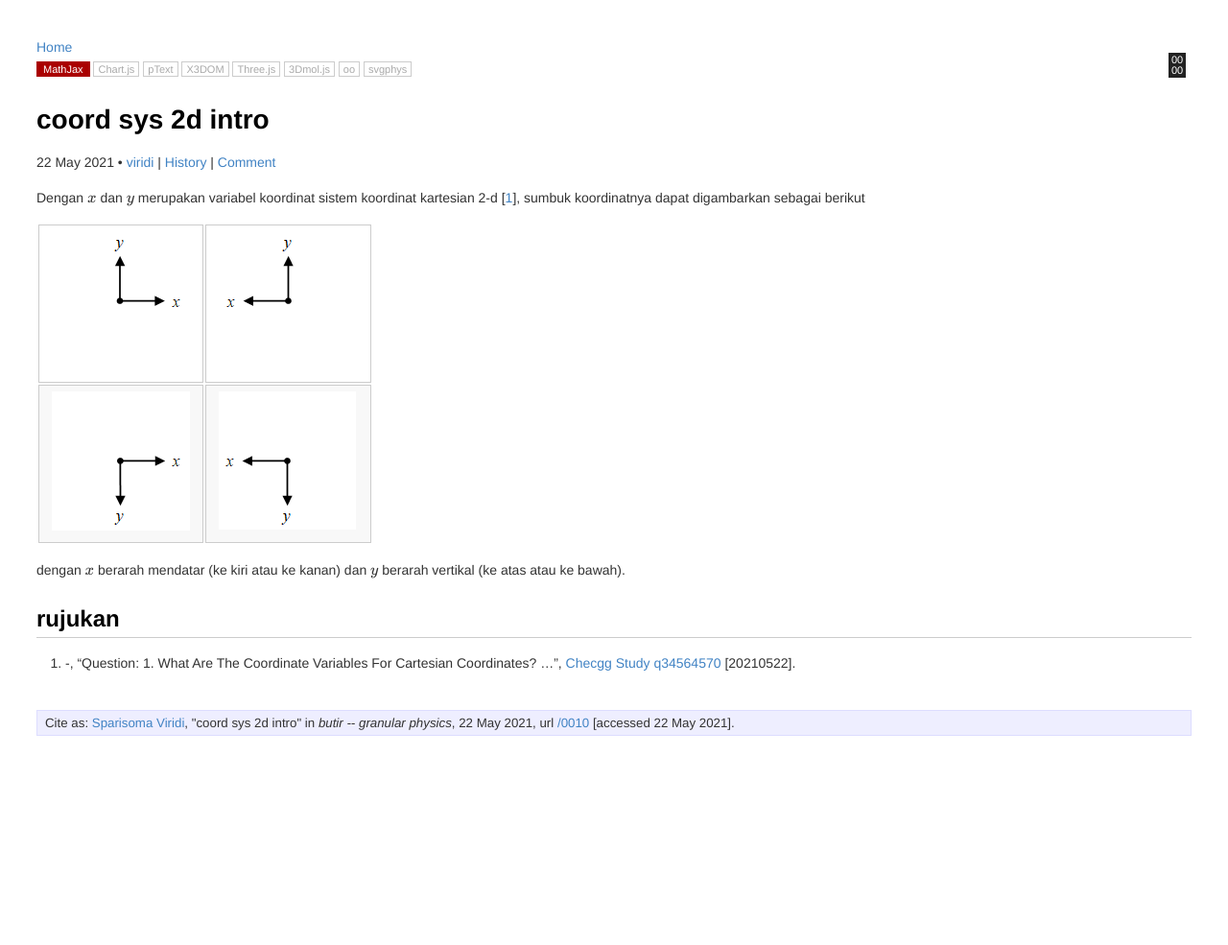
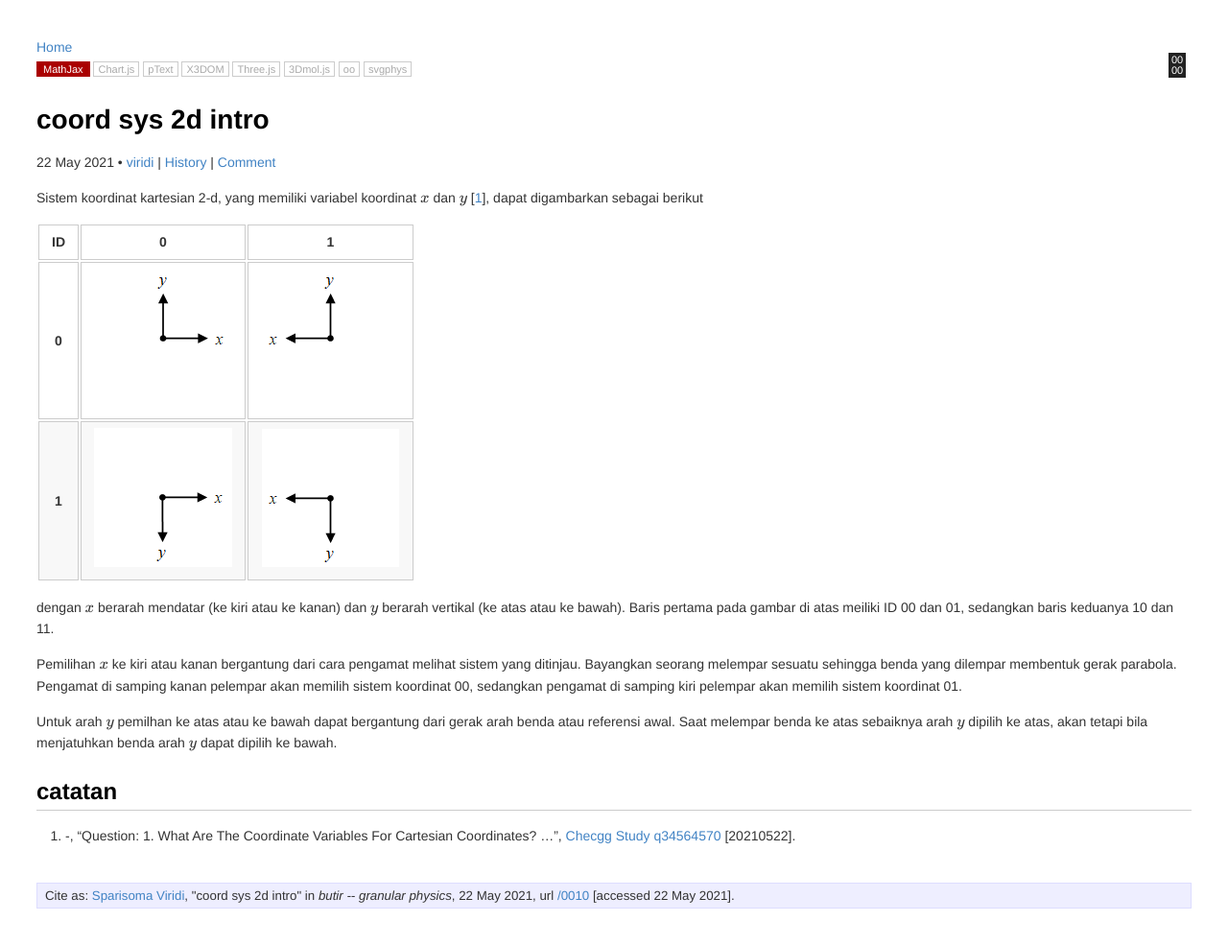
Before and after one commit to dudung/butir, a Jekyll site: the page built from _posts/0/01/2021-05-13-coord-sys-2d-intro.md, in a window 1280 px wide. Shown: the whole page at 96% size. Built offline with Jekyll 4.4.1, drawn with Linux system fonts in a browser that asks for light colours; formulas are drawn with MathJax 3; before the commit the page ends 900 px from its top, so only the background shows below that.

Commit message:
update y

```diff
--- a/_posts/0/01/2021-05-13-coord-sys-2d-intro.md
+++ b/_posts/0/01/2021-05-13-coord-sys-2d-intro.md
@@ -19,13 +19,19 @@ src: https://github.com/dudung/butir/commits/main/_posts/0/01/2021-05-13-coord-s
 twitter_username: 6unpnp
 nodes: ['0000']
 ---
-Dengan $x$ dan $y$ merupakan variabel koordinat sistem koordinat kartesian 2-d [[1](#r01)], sumbuk koordinatnya dapat digambarkan sebagai berikut
+Sistem koordinat kartesian 2-d, yang memiliki variabel koordinat $x$ dan $y$ [[1](#r01)], dapat digambarkan sebagai berikut
 
-![](assets/img/0/01/0010-a.png) | ![](assets/img/0/01/0010-b.png)
-![](assets/img/0/01/0010-c.png) | ![](assets/img/0/01/0010-d.png)
+ID | 0 | 1
+:-: | :-: | :-:
+**0** | ![](assets/img/0/01/0010-a.png) | ![](assets/img/0/01/0010-b.png)
+**1** | ![](assets/img/0/01/0010-c.png) | ![](assets/img/0/01/0010-d.png)
 
-dengan $x$ berarah mendatar (ke kiri atau ke kanan) dan $y$ berarah vertikal (ke atas atau ke bawah).
+dengan $x$ berarah mendatar (ke kiri atau ke kanan) dan $y$ berarah vertikal (ke atas atau ke bawah). Baris pertama pada gambar di atas meiliki ID 00 dan 01, sedangkan baris keduanya 10 dan 11.
+
+Pemilihan $x$ ke kiri atau kanan bergantung dari cara pengamat melihat sistem yang ditinjau. Bayangkan seorang melempar sesuatu sehingga benda yang dilempar membentuk gerak parabola. Pengamat di samping kanan pelempar akan memilih sistem koordinat 00, sedangkan pengamat di samping kiri pelempar akan memilih sistem koordinat 01.
+
+Untuk arah $y$ pemilhan ke atas atau ke bawah dapat bergantung dari gerak arah benda atau referensi awal. Saat melempar benda ke atas sebaiknya arah $y$ dipilih ke atas, akan tetapi bila menjatuhkan benda arah $y$ dapat dipilih ke bawah.
 
 
-## rujukan
+## catatan
 1. <a name="r01"></a>-, "Question: 1. What Are The Coordinate Variables For Cartesian Coordinates? ...", [Checgg Study q34564570](https://www.chegg.com/homework-help/questions-and-answers/1-coordinate-variables-cartesian-coordinates-2-coordinate-unit-vectors-cartesian-coordinat-q34564570) [20210522].
```
